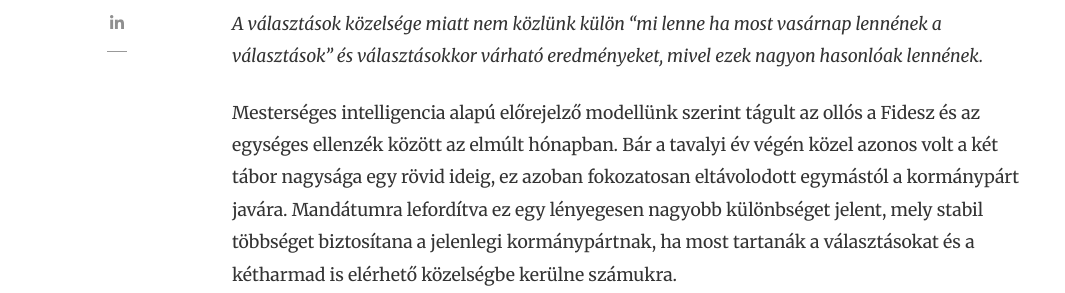
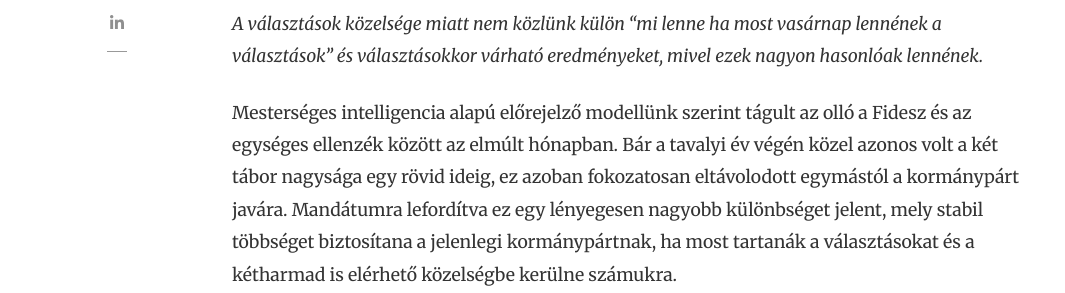
Before and after one commit to vtisza/szazkilencvenkilenc, a Jekyll site: the page built from _posts/2022-03-24-eredmeny.md, in a window 1280 px wide and 900 px high. Shown: the part 303-596 px from the top of the window, without its empty margins (53-1118 px from the left). Built offline with Jekyll 4.4.1, drawn with Linux system fonts in a browser that asks for light colours; nearby versions of some CDN libraries; comment, search, counter and statistics services are not loaded; some of the changed text lies outside the part shown.

Commit message:
fix typos in text

```diff
--- a/_posts/2022-03-24-eredmeny.md
+++ b/_posts/2022-03-24-eredmeny.md
@@ -12,7 +12,7 @@
 
 *A választások közelsége miatt nem közlünk külön "mi lenne ha most vasárnap lennének a választások" és választásokkor várható eredményeket, mivel ezek nagyon hasonlóak lennének.*
 
-Mesterséges intelligencia alapú előrejelző modellünk szerint tágult az ollós a Fidesz és az egységes ellenzék között az elmúlt hónapban. Bár a tavalyi év végén közel azonos volt a két tábor nagysága egy rövid ideig, ez azoban fokozatosan eltávolodott egymástól a kormánypárt javára. Mandátumra lefordítva ez egy lényegesen nagyobb különbséget jelent, mely stabil többséget biztosítana a jelenlegi kormánypártnak, ha most tartanák a választásokat és a kétharmad is elérhető közelségbe kerülne számukra.
+Mesterséges intelligencia alapú előrejelző modellünk szerint tágult az olló a Fidesz és az egységes ellenzék között az elmúlt hónapban. Bár a tavalyi év végén közel azonos volt a két tábor nagysága egy rövid ideig, ez azoban fokozatosan eltávolodott egymástól a kormánypárt javára. Mandátumra lefordítva ez egy lényegesen nagyobb különbséget jelent, mely stabil többséget biztosítana a jelenlegi kormánypártnak, ha most tartanák a választásokat és a kétharmad is elérhető közelségbe kerülne számukra.
 
   ![Eredmények](/assets/images/20220324/idosor_20220324.png)
 
```
Also changed, not shown: other parts of _posts/2022-03-24-eredmeny.md (+1 -1 lines).
